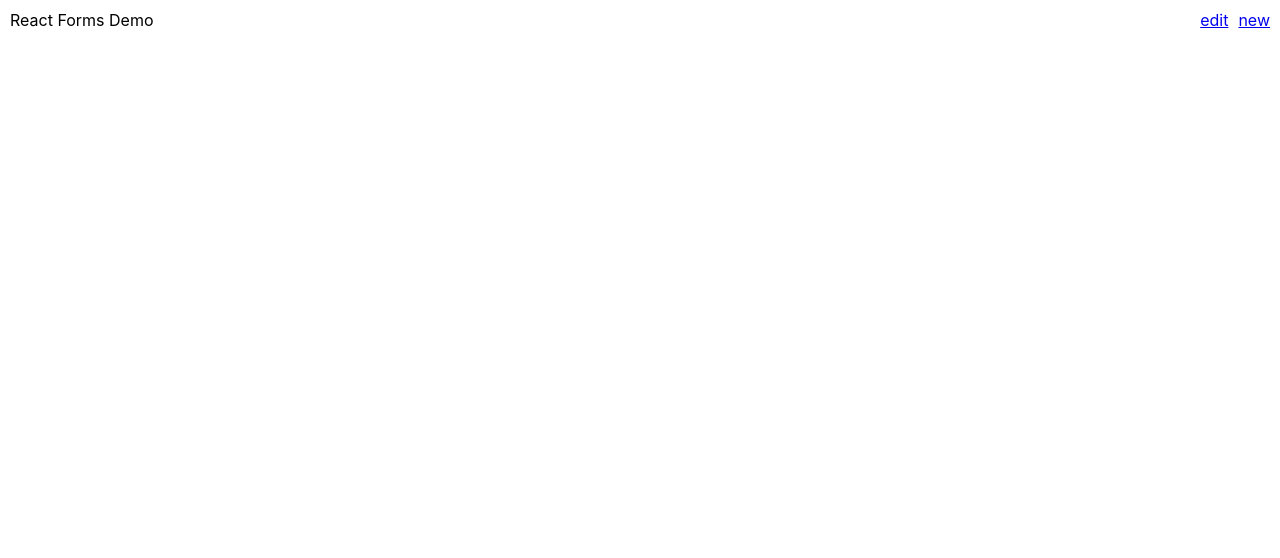
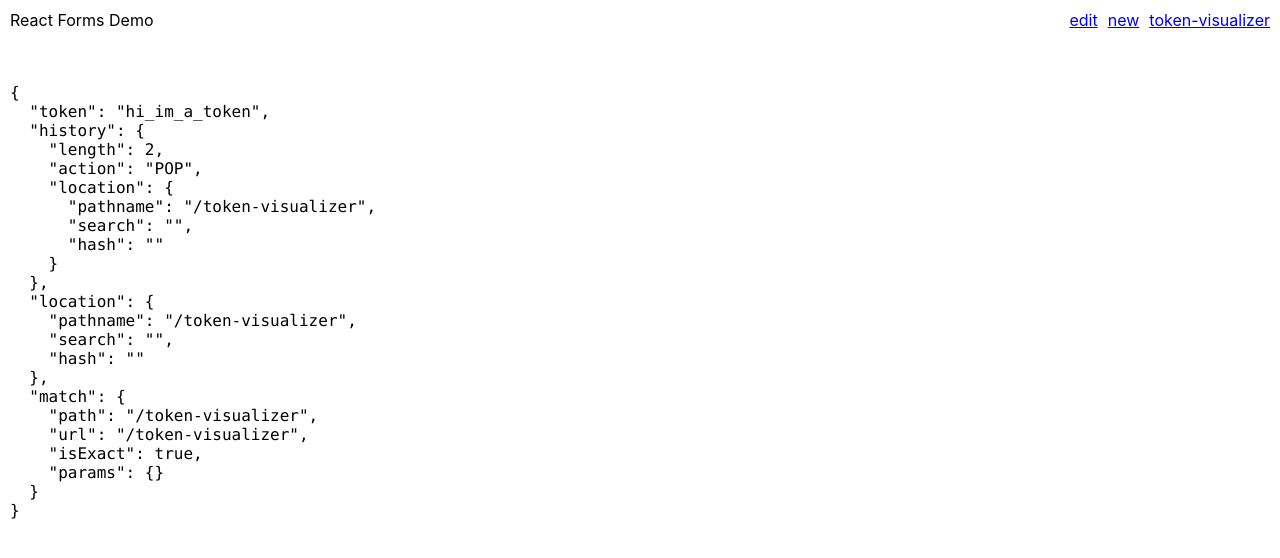
Before and after one commit to shapirodaniel/react-forms-with-router, a React (Create React App) app: page /token-visualizer in a window 1280 px wide. Shown: the top 558 px of the page. Built offline with nearby package versions, Linux system fonts and the light colour scheme.

Commit message:
add: livecode router example

```diff
--- a/src/components/App.js
+++ b/src/components/App.js
@@ -1,14 +1,22 @@
 import React from 'react';
 import { BrowserRouter as Router, Switch, Route } from 'react-router-dom';
-import { Nav, Form } from './';
+import { Nav, Form, TokenVisualizer } from './';
 
 function App() {
+  const token = 'hi_im_a_token';
+
   return (
     <Router>
       <Nav />
       <Switch>
         <Route path="/new" component={Form} />
         <Route path="/edit" component={Form} />
+        <Route
+          path="/token-visualizer"
+          render={(routeProps) => (
+            <TokenVisualizer token={token} {...routeProps} />
+          )}
+        />
       </Switch>
     </Router>
   );
--- a/src/components/Nav.js
+++ b/src/components/Nav.js
@@ -7,6 +7,7 @@ const { NavContainer, Logo, LinksContainer } = NavLayout;
 const links = [
   { id: 1, name: 'edit', to: '/edit' },
   { id: 2, name: 'new', to: '/new' },
+  { id: 3, name: 'token-visualizer', to: '/token-visualizer' },
 ];
 
 export default function Nav() {
--- /dev/null
+++ b/src/components/TokenVisualizer.js
@@ -0,0 +1,17 @@
+import React from 'react';
+
+export default function TokenVisualizer(props) {
+  const {
+    location: { search },
+  } = props;
+
+  const searchObj = new URLSearchParams(search);
+
+  console.log(searchObj.get('thingOne'));
+
+  return (
+    <pre>
+      <code>{JSON.stringify(props, null, 2)}</code>
+    </pre>
+  );
+}
--- a/src/components/index.js
+++ b/src/components/index.js
@@ -1,3 +1,4 @@
 export { default as App } from './App';
 export { default as Nav } from './Nav';
 export { default as Form } from './Form';
+export { default as TokenVisualizer } from './TokenVisualizer';
```
